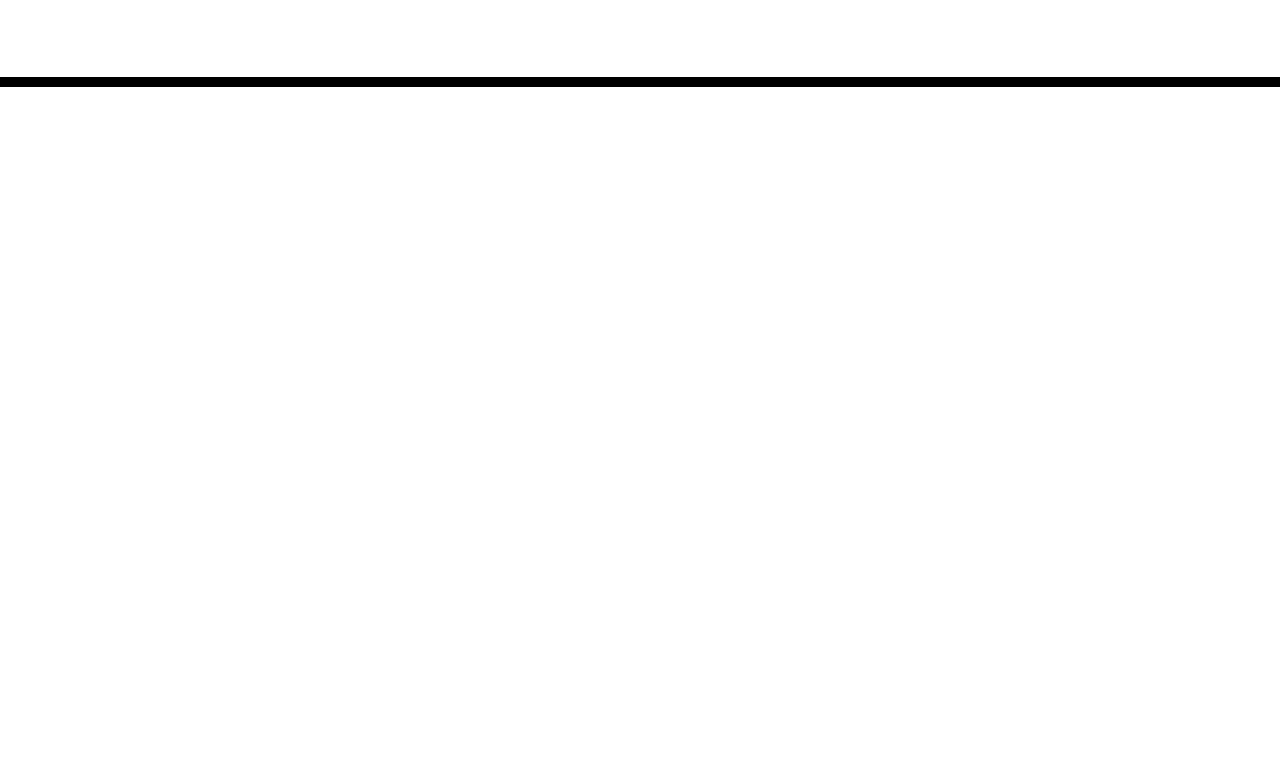
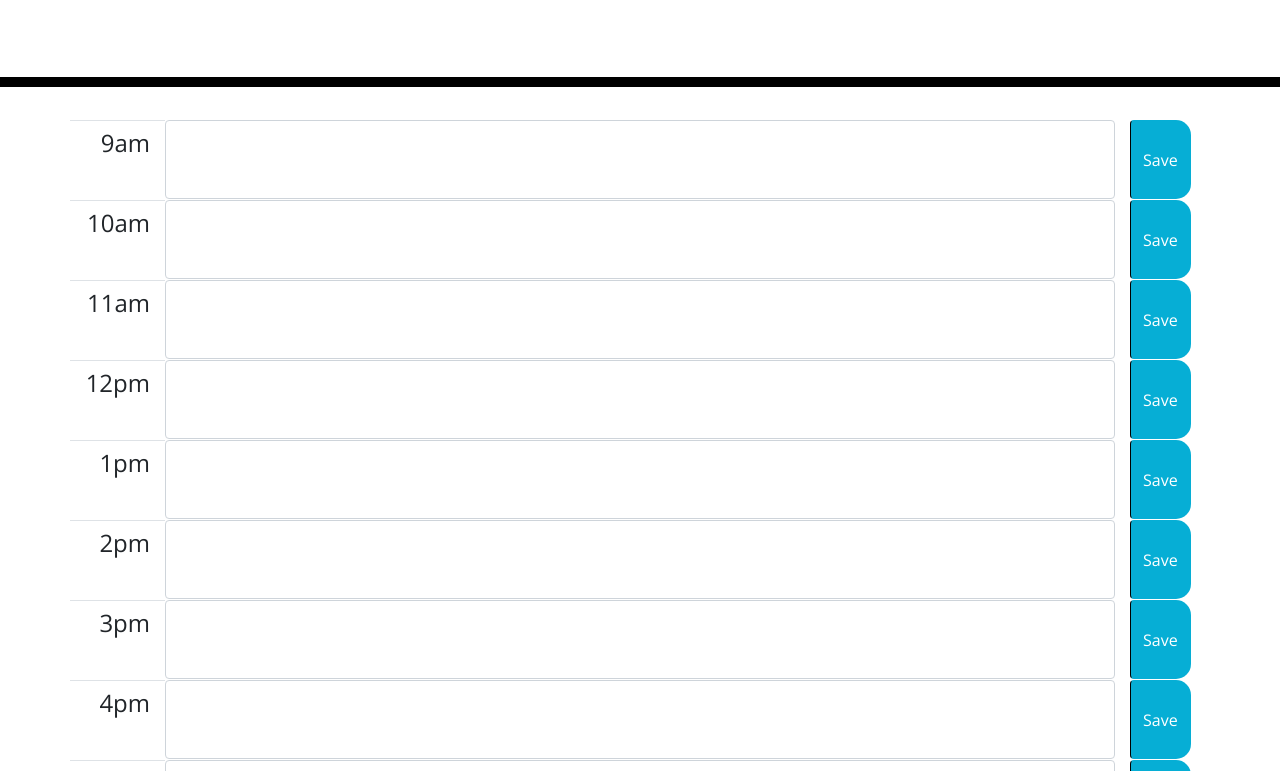
Before and after one commit to hmhtom/daily-scheduler, a plain HTML site: page index.html in a window 1280 px wide. Shown: the part 181-952 px from the top of the page. Before the commit the page ends 800 px from the top, so only its background shows below. Drawn offline with nearby package versions, Linux system fonts and the light colour scheme; files that its build step writes are made by us from their sources.

Commit message:
update html structure

```diff
--- a/assets/css/style.css
+++ b/assets/css/style.css
@@ -31,7 +31,6 @@ textarea {
 }
 
 .row {
-  white-space: pre-wrap;
   height: 80px;
   border-top: 1px solid white;
 }
@@ -44,17 +43,17 @@ textarea {
 
 .past {
   background-color: #d3d3d3;
-  color: white;
+  color: black;
 }
 
 .present {
-  background-color: #ff6961;
-  color: white;
+  background-color: #f3de79;
+  color: black;
 }
 
 .future {
-  background-color: #77dd77;
-  color: white;
+  background-color: #86d786;
+  color: black;
 }
 
 .saveBtn {
--- a/index.html
+++ b/index.html
@@ -4,35 +4,127 @@
     <meta charset="UTF-8" />
     <meta name="viewport" content="width=device-width, initial-scale=1.0" />
     <meta http-equiv="X-UA-Compatible" content="ie=edge" />
+    <!--Bootstrap V4.3.1 css library-->
     <link
       rel="stylesheet"
       href="https://stackpath.bootstrapcdn.com/bootstrap/4.3.1/css/bootstrap.min.css"
     />
+    <!--Fontawesome V5.8.1 css library-->
     <link
       rel="stylesheet"
       href="https://use.fontawesome.com/releases/v5.8.1/css/all.css"
       integrity="sha384-50oBUHEmvpQ+1lW4y57PTFmhCaXp0ML5d60M1M7uH2+nqUivzIebhndOJK28anvf"
       crossorigin="anonymous"
     />
+    <!--Google font: Open Sans-->
     <link
       href="https://fonts.googleapis.com/css?family=Open+Sans&display=swap"
       rel="stylesheet"
     />
-    <link rel="stylesheet" href="style.css" />
+    <!--Local css stylesheet-->
+    <link rel="stylesheet" href="./assets/css/style.css" />
     <title>Work Day Scheduler</title>
   </head>
-
   <body>
+    <!--Header area-->
     <header class="jumbotron">
       <h1 class="display-3">Work Day Scheduler</h1>
       <p class="lead">A simple calendar app for scheduling your work day</p>
+      <!--Display for current date and time-->
       <p id="currentDay" class="lead"></p>
     </header>
-    <div class="container">
-      <!-- Timeblocks go here -->
+    <!--Container for Scheduler-->
+    <div class="container mb-5">
+      <div class="row">
+        <div class="col-1 py-2 text-right h4 border-top">9am</div>
+        <input type="text" class="col-10 form-control h-100" data-time="9"></input>
+        <div class="col-1">
+          <button type="button" class="btn saveBtn h-100">
+            Save
+          </button>
+        </div>
+      </div>
+      <div class="row">
+        <div class="col-1 py-2 text-right h4 border-top">10am</div>
+        <input type="text" class="col-10 form-control h-100" data-time="10"></input>
+        <div class="col-1">
+          <button type="button" class="btn saveBtn h-100">
+            Save
+          </button>
+        </div>
+      </div>
+      <div class="row">
+        <div class="col-1 py-2 text-right h4 border-top">11am</div>
+        <input type="text" class="col-10 form-control h-100" data-time="11"></input>
+        <div class="col-1">
+          <button type="button" class="btn saveBtn h-100">
+            Save
+          </button>
+        </div>
+      </div>
+      <div class="row">
+        <div class="col-1 py-2 text-right h4 border-top">12pm</div>
+        <input type="text" class="col-10 form-control h-100" data-time="12"></input>
+        <div class="col-1">
+          <button type="button" class="btn saveBtn h-100">
+            Save
+          </button>
+        </div>
+      </div>
+      <div class="row">
+        <div class="col-1 py-2 text-right h4 border-top">1pm</div>
+        <input type="text" class="col-10 form-control h-100" data-time="13"></input>
+        <div class="col-1">
+          <button type="button" class="btn saveBtn h-100">
+            Save
+          </button>
+        </div>
+      </div>
+      <div class="row">
+        <div class="col-1 py-2 text-right h4 border-top">2pm</div>
+        <input type="text" class="col-10 form-control h-100" data-time="14"></input>
+        <div class="col-1">
+          <button type="button" class="btn saveBtn h-100">
+            Save
+          </button>
+        </div>
+      </div>
+      <div class="row">
+        <div class="col-1 py-2 text-right h4 border-top">3pm</div>
+        <input type="text" class="col-10 form-control h-100" data-time="15"></input>
+        <div class="col-1">
+          <button type="button" class="btn saveBtn h-100">
+            Save
+          </button>
+        </div>
+      </div>
+      <div class="row">
+        <div class="col-1 py-2 text-right h4 border-top">4pm</div>
+        <input type="text" class="col-10 form-control h-100" data-time="16"></input>
+        <div class="col-1">
+          <button type="button" class="btn saveBtn h-100">
+            Save
+          </button>
+        </div>
+      </div>
+      <div class="row">
+        <div class="col-1 py-2 text-right h4 border-top">5pm</div>
+        <input type="text" class="col-10 form-control h-100" data-time="17"></input>
+        <div class="col-1">
+          <button type="button" class="btn saveBtn h-100">
+            Save
+          </button>
+        </div>
+      </div>
+
     </div>
-
+    <!--Clear Button for scheduler-->
+    <div class="col-12 text-center"><button type="button" class="btn btn-danger" id="clearBtn">Clear</button></div>
+    <!--jQuery V3.2.1 JS Library-->
     <script src="https://cdnjs.cloudflare.com/ajax/libs/jquery/3.2.1/jquery.min.js"></script>
+    <!--Moment.js-->
     <script src="https://cdnjs.cloudflare.com/ajax/libs/moment.js/2.24.0/moment.min.js"></script>
+    <!--Local Script-->
+    <script src="./assets/js/script.js"></script>
   </body>
 </html>
```
